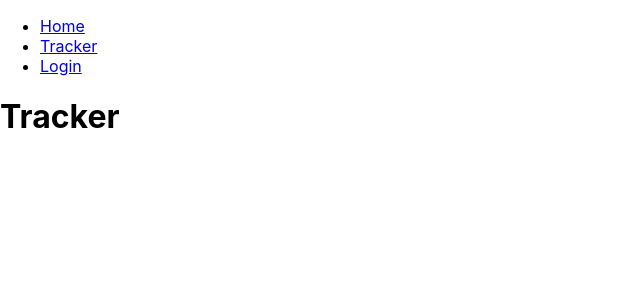
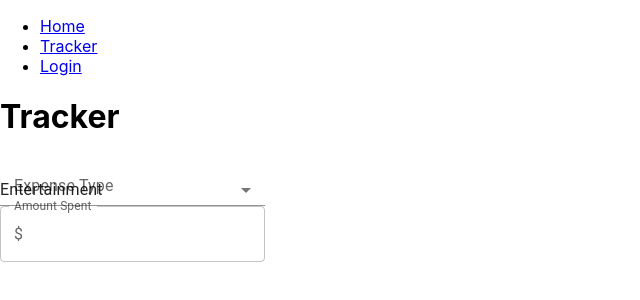
Before and after one commit to Shortii/Finance-Tracker, a React (Create React App) app: page /tracker in a window 1280 px wide. Shown: the top 300 px of the page, without its empty margins (0-640 px from the left). Built offline with nearby package versions, Linux system fonts and the light colour scheme.

Commit message:
add inputs for tracker page

```diff
--- a/src/pages/Tracker.tsx
+++ b/src/pages/Tracker.tsx
@@ -1,14 +1,47 @@
-import { InputAdornment, TextField } from "@mui/material";
+import { FormControl, InputAdornment, InputLabel, MenuItem, NativeSelect, TextField } from "@mui/material";
 import React from "react";
 
-const Tracker = () => {
+export default function Tracker() {
+    const [amount, setAmount] = React.useState("");
+    const [type, setType] = React.useState("");
+    const [amountError, setAmountError] = React.useState(false);
+
+    const handleAmountChange = (e) => {
+        setAmount(e.target.value);
+        !parseFloat(amount) ? setAmountError(true) : setAmountError(false);
+    }
+
+    const handleTypeChange = (e) => {
+        setType(e.target.value);
+    }
+
     return (
         <div>
             <h1>
                 Tracker
             </h1>
-        </div>
+            <FormControl>
+                <InputLabel>Expense Type</InputLabel>
+                <NativeSelect
+                    value={type}
+                    onChange={handleTypeChange}
+                >
+                    <option value={"entertainment"}>Entertainment</option>
+                    <option value={"food-drink"}>Food &#38; Drink</option>
+                    <option value={"other"}>Other</option>
+                </NativeSelect>
+                <TextField
+                    label="Amount Spent"
+                    error={amountError}
+                    helperText={amountError ? "Enter a valid number" : ""}
+                    value={amount}
+                    onChange={handleAmountChange}
+                    InputProps={{
+                        startAdornment: <InputAdornment position="start">$</InputAdornment>,
+                    }}
+                />
+            </FormControl>
+
+        </div >
     );
 }
-
-export default Tracker;
```
